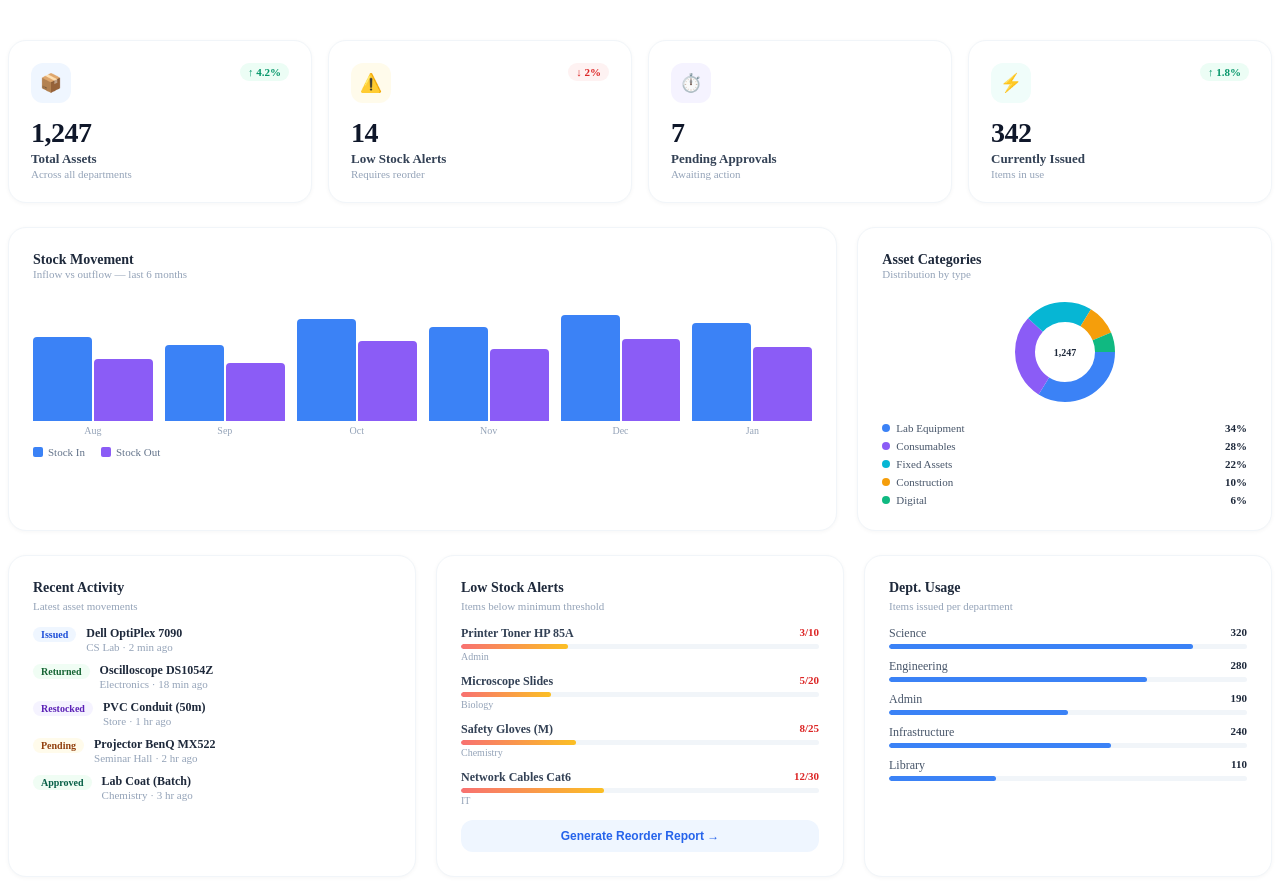
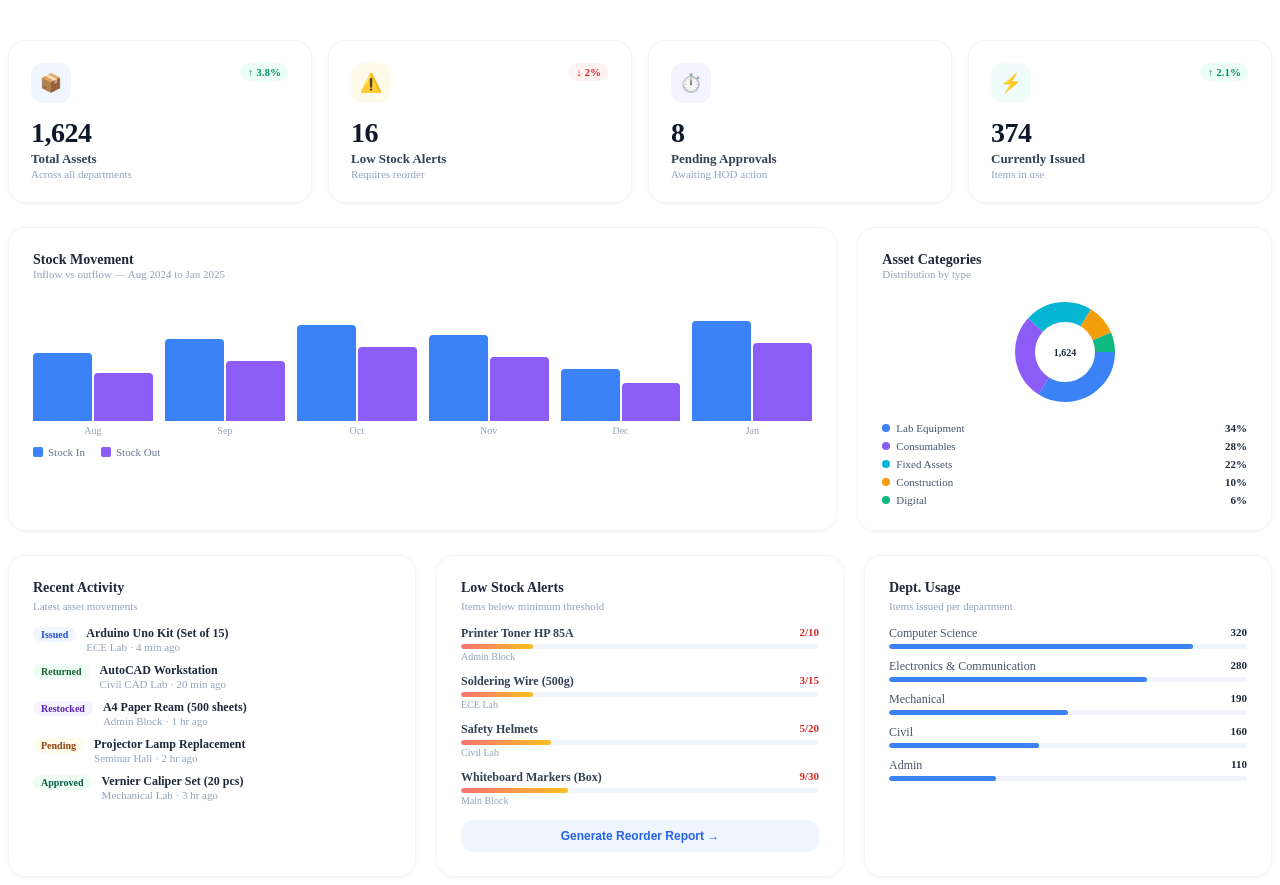
Before and after one commit to Yukeshj26/inventory-system, a React (Create React App) app: page /dashboard in a window 1280 px wide. Shown: the part 311-1196 px from the top of the page. Built offline with nearby package versions, Linux system fonts and the light colour scheme; no server answers; the database is empty; sample sign-in values are in the browser's storage.

Commit message:
fix dashboard CIT Chennai

```diff
--- a/src/pages/Dashboard.jsx
+++ b/src/pages/Dashboard.jsx
@@ -1,29 +1,37 @@
 import React, { useEffect, useState } from 'react';
-import { collection, getDocs, getCountFromServer, query, where } from 'firebase/firestore';
+import { collection, getCountFromServer, query, where } from 'firebase/firestore';
 import { db } from '../services/firebaseConfig';
 
 const STOCK_DATA = [
-  { month: 'Aug', in: 420, out: 310 },
-  { month: 'Sep', in: 380, out: 290 },
-  { month: 'Oct', in: 510, out: 400 },
-  { month: 'Nov', in: 470, out: 360 },
-  { month: 'Dec', in: 530, out: 410 },
-  { month: 'Jan', in: 490, out: 370 },
+  { month: 'Aug', in: 340, out: 240 },
+  { month: 'Sep', in: 410, out: 300 },
+  { month: 'Oct', in: 480, out: 370 },
+  { month: 'Nov', in: 430, out: 320 },
+  { month: 'Dec', in: 260, out: 190 },
+  { month: 'Jan', in: 500, out: 390 },
 ];
 
 const ACTIVITY = [
-  { action: 'Issued',    name: 'Dell OptiPlex 7090',    dept: 'CS Lab',       time: '2 min ago',  color: '#eff6ff', text: '#1d4ed8' },
-  { action: 'Returned',  name: 'Oscilloscope DS1054Z',  dept: 'Electronics',  time: '18 min ago', color: '#f0fdf4', text: '#166534' },
-  { action: 'Restocked', name: 'PVC Conduit (50m)',     dept: 'Store',        time: '1 hr ago',   color: '#f5f3ff', text: '#5b21b6' },
-  { action: 'Pending',   name: 'Projector BenQ MX522',  dept: 'Seminar Hall', time: '2 hr ago',   color: '#fffbeb', text: '#92400e' },
-  { action: 'Approved',  name: 'Lab Coat (Batch)',      dept: 'Chemistry',    time: '3 hr ago',   color: '#f0fdf4', text: '#065f46' },
+  { action: 'Issued',    name: 'Arduino Uno Kit (Set of 15)',   dept: 'ECE Lab',        time: '4 min ago',  color: '#eff6ff', text: '#1d4ed8' },
+  { action: 'Returned',  name: 'AutoCAD Workstation',           dept: 'Civil CAD Lab',  time: '20 min ago', color: '#f0fdf4', text: '#166534' },
+  { action: 'Restocked', name: 'A4 Paper Ream (500 sheets)',    dept: 'Admin Block',    time: '1 hr ago',   color: '#f5f3ff', text: '#5b21b6' },
+  { action: 'Pending',   name: 'Projector Lamp Replacement',    dept: 'Seminar Hall',   time: '2 hr ago',   color: '#fffbeb', text: '#92400e' },
+  { action: 'Approved',  name: 'Vernier Caliper Set (20 pcs)',  dept: 'Mechanical Lab', time: '3 hr ago',   color: '#f0fdf4', text: '#065f46' },
 ];
 
 const LOW_STOCK = [
-  { name: 'Printer Toner HP 85A', qty: 3,  min: 10, dept: 'Admin' },
-  { name: 'Microscope Slides',    qty: 5,  min: 20, dept: 'Biology' },
-  { name: 'Safety Gloves (M)',    qty: 8,  min: 25, dept: 'Chemistry' },
-  { name: 'Network Cables Cat6',  qty: 12, min: 30, dept: 'IT' },
+  { name: 'Printer Toner HP 85A',     qty: 2,  min: 10, dept: 'Admin Block' },
+  { name: 'Soldering Wire (500g)',     qty: 3,  min: 15, dept: 'ECE Lab' },
+  { name: 'Safety Helmets',           qty: 5,  min: 20, dept: 'Civil Lab' },
+  { name: 'Whiteboard Markers (Box)', qty: 9,  min: 30, dept: 'Main Block' },
+];
+
+const DEPT_USAGE = [
+  ['Computer Science',          320, 85],
+  ['Electronics & Communication', 280, 72],
+  ['Mechanical',                190, 50],
+  ['Civil',                     160, 42],
+  ['Admin',                     110, 30],
 ];
 
 const KPICard = ({ icon, label, value, sub, trend, bg }) => (
@@ -39,28 +47,22 @@ const KPICard = ({ icon, label, value, sub, trend, bg }) => (
 );
 
 const Dashboard = () => {
-  const [stats, setStats] = useState({ totalAssets: 1247, lowStock: 14, pendingApprovals: 7, activeIssued: 342 });
+  const [stats, setStats] = useState({ totalAssets: 1624, lowStock: 16, pendingApprovals: 8, activeIssued: 374 });
 
   useEffect(() => {
     const fetchStats = async () => {
       try {
-    const [
-      assetsCount,
-      lowStockSnap,
-      pendingCount,
-      issuedCount
-    ] = await Promise.all([
+        const [assetsCount, lowStockSnap, pendingCount, issuedCount] = await Promise.all([
           getCountFromServer(collection(db, 'assets')),
           getCountFromServer(query(collection(db, 'assets'), where('quantity', '<=', 10))),
           getCountFromServer(query(collection(db, 'approvals'), where('status', '==', 'pending'))),
           getCountFromServer(query(collection(db, 'assets'), where('status', '==', 'issued'))),
         ]);
-
         setStats({
-      totalAssets:       assetsCount.data().count      || 1247,
-      lowStock:          lowStockSnap.data().count      || 14,
-      pendingApprovals:  pendingCount.data().count      || 7,
-      activeIssued:      issuedCount.data().count       || 342,
+          totalAssets:      assetsCount.data().count   || 1624,
+          lowStock:         lowStockSnap.data().count  || 16,
+          pendingApprovals: pendingCount.data().count  || 8,
+          activeIssued:     issuedCount.data().count   || 374,
         });
       } catch {
         // fallback to demo data
@@ -77,7 +79,7 @@ const Dashboard = () => {
       <div style={{ display: 'flex', justifyContent: 'space-between', alignItems: 'flex-start', marginBottom: 28 }}>
         <div>
           <h1 style={{ fontSize: 22, fontWeight: 700, color: '#0f172a', margin: 0 }}>Operations Overview</h1>
-          <p style={{ fontSize: 13, color: '#94a3b8', marginTop: 3 }}>{today}</p>
+          <p style={{ fontSize: 13, color: '#94a3b8', marginTop: 3 }}>Chennai Institute of Technology · {today}</p>
         </div>
         <div style={{ display: 'flex', alignItems: 'center', gap: 8, background: '#f0fdf4', border: '1px solid #bbf7d0', borderRadius: 20, padding: '6px 14px', fontSize: 12, fontWeight: 600, color: '#166534' }}>
           🟢 All Systems Operational
@@ -86,10 +88,10 @@ const Dashboard = () => {
 
       {/* KPI Cards */}
       <div style={{ display: 'grid', gridTemplateColumns: 'repeat(4,1fr)', gap: 16, marginBottom: 24 }}>
-        <KPICard icon="📦" label="Total Assets"      value={stats.totalAssets.toLocaleString()} sub="Across all departments" trend={4.2}  bg="#eff6ff" />
-        <KPICard icon="⚠️" label="Low Stock Alerts"  value={stats.lowStock}                     sub="Requires reorder"      trend={-2}   bg="#fffbeb" />
-        <KPICard icon="⏱️" label="Pending Approvals" value={stats.pendingApprovals}              sub="Awaiting action"                    bg="#f5f3ff" />
-        <KPICard icon="⚡" label="Currently Issued"  value={stats.activeIssued}                 sub="Items in use"          trend={1.8}  bg="#f0fdfa" />
+        <KPICard icon="📦" label="Total Assets"      value={stats.totalAssets.toLocaleString()} sub="Across all departments"   trend={3.8}  bg="#eff6ff" />
+        <KPICard icon="⚠️" label="Low Stock Alerts"  value={stats.lowStock}                     sub="Requires reorder"         trend={-2}   bg="#fffbeb" />
+        <KPICard icon="⏱️" label="Pending Approvals" value={stats.pendingApprovals}              sub="Awaiting HOD action"                   bg="#f5f3ff" />
+        <KPICard icon="⚡" label="Currently Issued"  value={stats.activeIssued}                 sub="Items in use"             trend={2.1}  bg="#f0fdfa" />
       </div>
 
       {/* Charts Row */}
@@ -98,7 +100,7 @@ const Dashboard = () => {
         {/* Stock Movement Bar Chart */}
         <div style={{ background: '#fff', borderRadius: 18, border: '1px solid #f1f5f9', padding: 24, boxShadow: '0 1px 4px rgba(0,0,0,.04)' }}>
           <div style={{ fontSize: 14, fontWeight: 700, color: '#1e293b' }}>Stock Movement</div>
-          <div style={{ fontSize: 11, color: '#94a3b8', marginBottom: 16 }}>Inflow vs outflow — last 6 months</div>
+          <div style={{ fontSize: 11, color: '#94a3b8', marginBottom: 16 }}>Inflow vs outflow — Aug 2024 to Jan 2025</div>
           <div style={{ display: 'flex', alignItems: 'flex-end', gap: 12, height: 140 }}>
             {STOCK_DATA.map((d, i) => (
               <div key={i} style={{ flex: 1, display: 'flex', flexDirection: 'column', alignItems: 'center', gap: 4, height: '100%', justifyContent: 'flex-end' }}>
@@ -126,12 +128,20 @@ const Dashboard = () => {
             <circle cx="60" cy="60" r="40" fill="none" stroke="#06b6d4" strokeWidth="20" strokeDasharray="55 196" strokeDashoffset="-155"/>
             <circle cx="60" cy="60" r="40" fill="none" stroke="#f59e0b" strokeWidth="20" strokeDasharray="25 226" strokeDashoffset="-210"/>
             <circle cx="60" cy="60" r="40" fill="none" stroke="#10b981" strokeWidth="20" strokeDasharray="16 235" strokeDashoffset="-235"/>
-            <text x="60" y="64" textAnchor="middle" fontSize="10" fontWeight="700" fill="#1e293b">1,247</text>
+            <text x="60" y="64" textAnchor="middle" fontSize="10" fontWeight="700" fill="#1e293b">1,624</text>
           </svg>
           <div style={{ marginTop: 10, display: 'flex', flexDirection: 'column', gap: 6 }}>
-            {[['#3b82f6','Lab Equipment','34%'],['#8b5cf6','Consumables','28%'],['#06b6d4','Fixed Assets','22%'],['#f59e0b','Construction','10%'],['#10b981','Digital','6%']].map(([c,l,v]) => (
+            {[
+              ['#3b82f6', 'Lab Equipment',  '34%'],
+              ['#8b5cf6', 'Consumables',    '28%'],
+              ['#06b6d4', 'Fixed Assets',   '22%'],
+              ['#f59e0b', 'Construction',   '10%'],
+              ['#10b981', 'Digital',         '6%'],
+            ].map(([c, l, v]) => (
               <div key={l} style={{ display: 'flex', justifyContent: 'space-between', fontSize: 11 }}>
-                <span style={{ display: 'flex', alignItems: 'center', gap: 6, color: '#475569' }}><span style={{ width: 8, height: 8, borderRadius: '50%', background: c, display: 'inline-block' }}/>{l}</span>
+                <span style={{ display: 'flex', alignItems: 'center', gap: 6, color: '#475569' }}>
+                  <span style={{ width: 8, height: 8, borderRadius: '50%', background: c, display: 'inline-block' }}/>{l}
+                </span>
                 <span style={{ fontWeight: 700, color: '#1e293b' }}>{v}</span>
               </div>
             ))}
@@ -190,7 +200,7 @@ const Dashboard = () => {
           <div style={{ fontSize: 14, fontWeight: 700, color: '#1e293b', marginBottom: 4 }}>Dept. Usage</div>
           <div style={{ fontSize: 11, color: '#94a3b8', marginBottom: 14 }}>Items issued per department</div>
           <div style={{ display: 'flex', flexDirection: 'column', gap: 10 }}>
-            {[['Science',320,85],['Engineering',280,72],['Admin',190,50],['Infrastructure',240,62],['Library',110,30]].map(([dept,val,pct]) => (
+            {DEPT_USAGE.map(([dept, val, pct]) => (
               <div key={dept}>
                 <div style={{ display: 'flex', justifyContent: 'space-between', marginBottom: 3 }}>
                   <span style={{ fontSize: 12, color: '#475569', fontWeight: 500 }}>{dept}</span>
```
Lines whose indentation alone changed are shown as unchanged.
